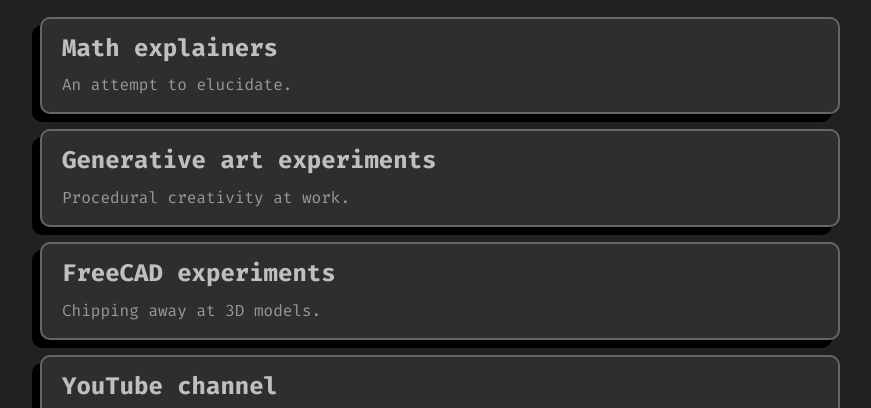
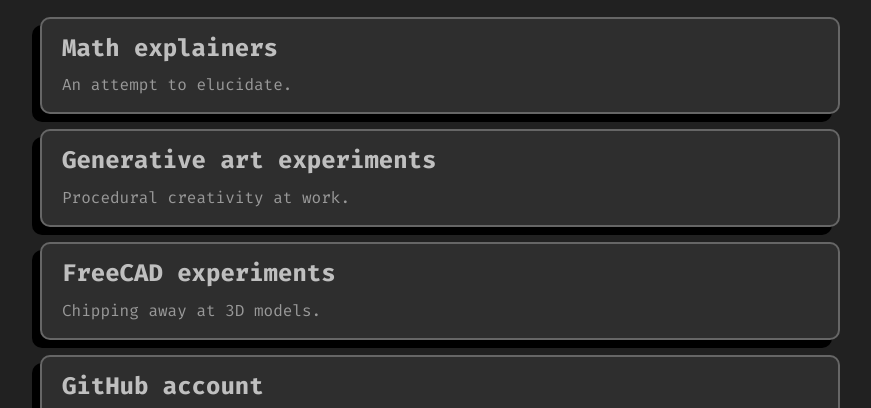
Before and after one commit to Soham-Saha/Soham-Saha.github.io, a plain HTML site: page index.html in a window 1280 px wide. Shown: the part 380-788 px from the top of the page, without its empty margins (200-1071 px from the left). Drawn offline with Linux system fonts and the light colour scheme.

Commit message:
Github acct added

```diff
--- a/index.html
+++ b/index.html
@@ -48,6 +48,7 @@
     links.push(new Link("Math explainers", "Notes/index.html", "An attempt to elucidate."));
     links.push(new Link("Generative art experiments", "Gen_Art/index.html", "Procedural creativity at work."));
     links.push(new Link("FreeCAD experiments", "FreeCAD/index.html", "Chipping away at 3D models."));
+    links.push(new Link("GitHub account", "https://github.com/soham-saha", "Programming and stuff."));
     links.push(new Link("YouTube channel","https://www.youtube.com/@sohamsaha5558", "<i>Wait, what!? I have an YouTube channel?</i>"));
     links.push(new Link("Math Stack Exchange", "https://math.stackexchange.com/users/1203597/soham-saha", "I'm not really much active there nowadays."));
     add_to(links, document.getElementById("links"))
```
Also changed, not shown: 2 other files.
